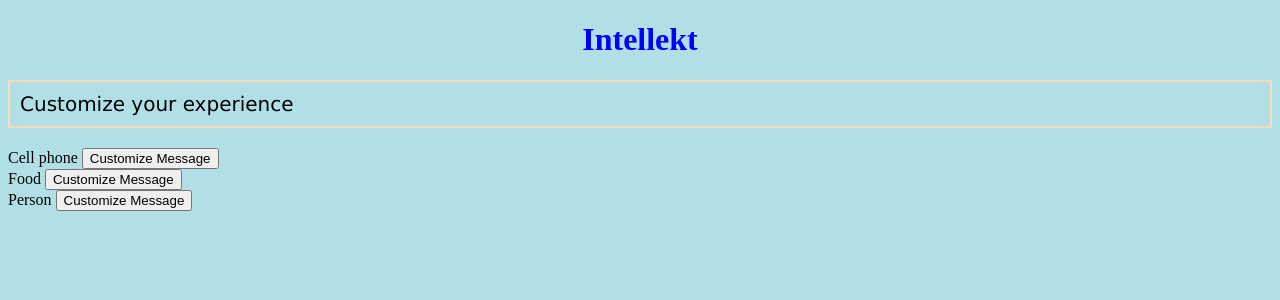
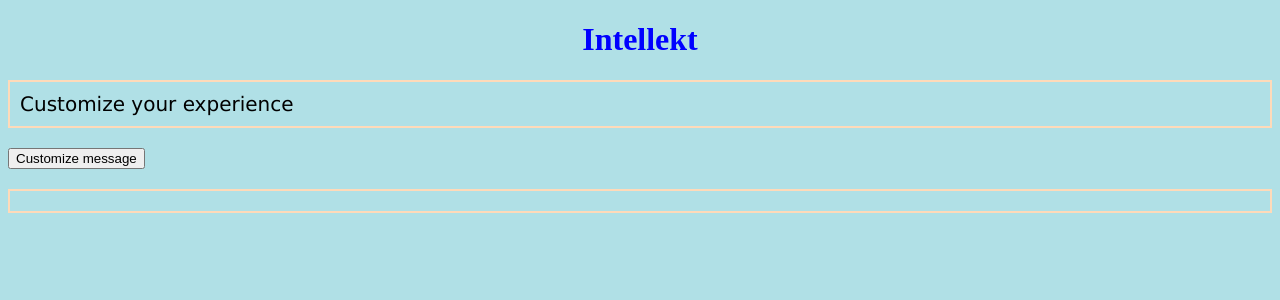
Before and after one commit to defth007/Intellekt, a Flask app: page / in a window 1280 px wide. Shown: the top 300 px of the page. Run offline with Flask 3, Linux system fonts and the light colour scheme.

Commit message:
Update index.html

```diff
--- a/elle-ui/templates/index.html
+++ b/elle-ui/templates/index.html
@@ -7,35 +7,27 @@
     <link rel="stylesheet" href="{{ url_for('static', filename='style.css') }}">
 </head>
 <body>
-    <h1>Intellekt</h1>
-    <p>Customize your experience</p>
+    <div class="container">
+        <div class="card">
+            <h1 class="title">Intellekt</h1>
+            <p class="subtitle">Customize your experience</p>
 
-    <div class="possible-items">
-        <div class="item-row">
-            <span class="item-name">Cell phone</span>
-            <button type="button" onclick="addMessage('message1')">Customize Message</button>
-            <span id="message1" class="message-output"></span>
-        </div>
+            <button class="btn btn-primary" type="button" onclick="addMessage()">
+                Customize message
+            </button>
 
-        <div class="item-row">
-            <span class="item-name">Food</span>
-            <button type="button" onclick="addMessage('message2')">Customize Message</button>
-            <span id="message2" class="message-output"></span>
-        </div>
-
-        <div class="item-row">
-            <span class="item-name">Person</span>
-            <button type="button" onclick="addMessage('message3')">Customize Message</button>
-            <span id="message3" class="message-output"></span>
+            <p id="user-message" class="status-box"></p>
         </div>
     </div>
 
     <script>
-        function addMessage(messageId) {
-            let message = prompt("Write your message:");
+        function addMessage() {
+            alert("button clicked");   // test line
+
+            let message = prompt("Enter your message:");
 
             if (message !== null && message.trim() !== "") {
-                document.getElementById(messageId).textContent = message;
+                document.getElementById("user-message").textContent = message;
             }
         }
     </script>
```
